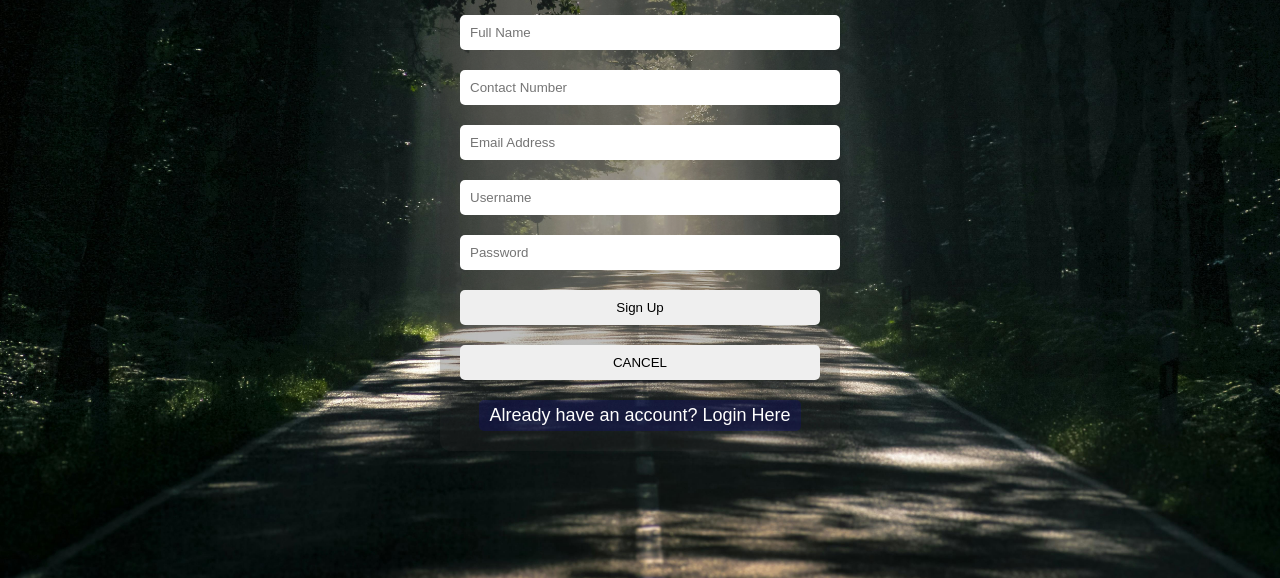
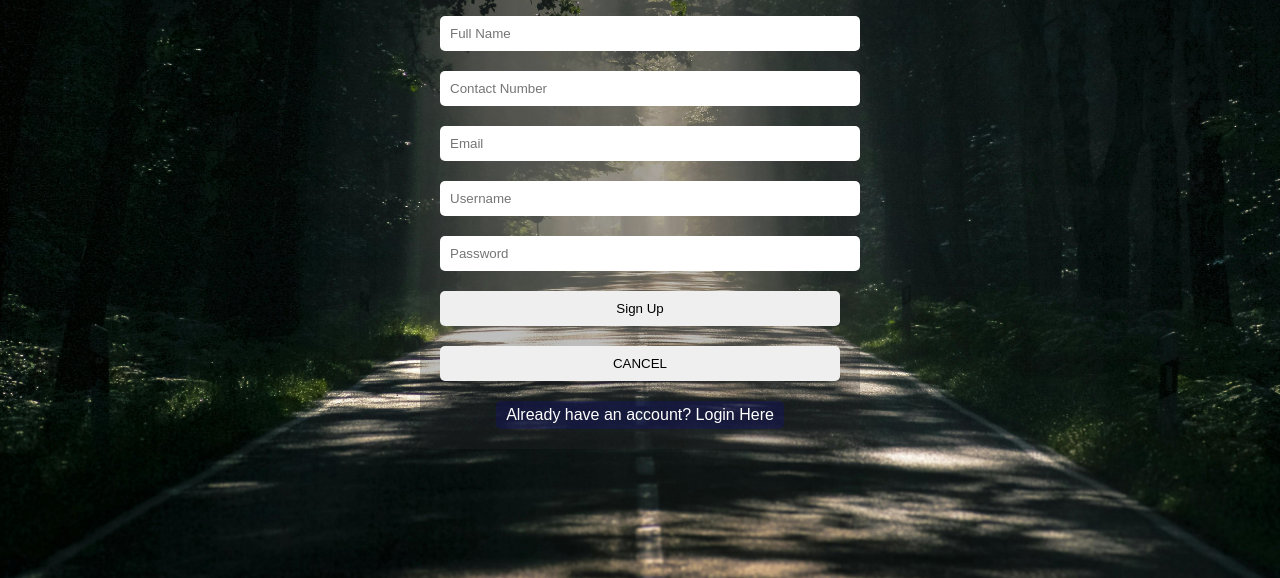
Before and after one commit to rjyu04-dot/VAAS, a plain HTML site: page sign.html in a window 1280 px wide. Shown: the part 222-800 px from the top of the page. Drawn offline with nearby package versions, Linux system fonts and the light colour scheme.

Commit message:
Update design and script sign.html index.html dashboard.html

```diff
--- a/sign.html
+++ b/sign.html
@@ -4,63 +4,25 @@
 <meta charset="UTF-8">
 <title>Sign-Up</title>
 <style>
-        @keyframes fadeIn {
-            0% { opacity: 0; transform: translateX(-300px); }
-            100% { opacity: 1; transform: translateY(0); }
-        }
-        body {
-            font-family: Arial;
-            background: url("uwp4981789.jpeg") no-repeat center center fixed;
-            background-size: cover;
-            display: flex;
-            justify-content: center;
-            align-items: center;
-            min-height: 100vh;
-            margin: 0;
-        }
-        .container {
-            width: 95%;
-            max-width: 400px;
-            padding: 20px;
-            background: rgba(41, 40, 40, 0.3);
-            border-radius: 10px;
-            box-shadow: 0 0 10px rgba(0,0,0,0.1);
-            box-sizing: border-box;
-            text-align: center;
-            animation: fadeIn 1s ease-in-out;
-        }
-        .container input {
-            width: 100%;
-            padding: 10px;
-            margin: 10px 0;
-            border: none;
-            border-radius: 5px;
-        }
-        .container a {
-            display: inline-block;
-            margin-top: 10px;
-            background-color: rgba(8, 4, 247, 0.137);
-            color: white;
-            font-size: 18px;
-            text-decoration: none;
-            padding: 5px 10px;
-            border-radius: 5px;
-        }
+body { font-family: Arial; background: url("uwp4981789.jpeg") no-repeat center center fixed; background-size: cover; display:flex; justify-content:center; align-items:center; height:100vh; margin:0;}
+.container { width: 95%; max-width: 400px; padding: 20px; background: rgba(41,40,40,0.3); border-radius:10px; text-align:center;}
+.container input { width:100%; padding:10px; margin:10px 0; border-radius:5px; border:none;}
+.container a { display:inline-block; margin-top:10px; background-color: rgba(8,4,247,0.137); color:white; text-decoration:none; padding:5px 10px; border-radius:5px;}
 </style>
 </head>
 <body>
 <div class="container">
-        <h1 style="color: white; font-size: 32px;">SIGN-UP</h1>
+<h1 style="color:white;">SIGN-UP</h1>
 <form id="signupForm">
 <input type="text" id="fn" placeholder="Full Name" required>
 <input type="text" id="cn" placeholder="Contact Number" required>
-            <input type="email" id="email" placeholder="Email Address" required>
+<input type="email" id="email" placeholder="Email" required>
 <input type="text" id="username" placeholder="Username" required>
 <input type="password" id="password" placeholder="Password" required>
 <input type="submit" value="Sign Up">
 <input type="reset" value="CANCEL">
 </form>
-        <a href="index.html">Already have an account? Login Here</a>
+<a href="login.html">Already have an account? Login Here</a>
 </div>
 
 <script src="https://cdn.jsdelivr.net/npm/@supabase/supabase-js@2"></script>
@@ -71,30 +33,43 @@ const supabase = supabase.createClient(
 );
 
 document.getElementById("signupForm").addEventListener("submit", async (e)=>{
-    e.preventDefault();
+    e.preventDefault(); // prevents refresh
+
     const fn = document.getElementById("fn").value.trim();
     const cn = document.getElementById("cn").value.trim();
     const email = document.getElementById("email").value.trim();
     const username = document.getElementById("username").value.trim();
     const password = document.getElementById("password").value.trim();
 
+    if(!fn || !cn || !email || !username || !password){
+        alert("All fields are required");
+        return;
+    }
+
     // Check duplicate username
-    const { data: existing } = await supabase
+    const { data: existing, error: checkError } = await supabase
         .from("users")
         .select("username")
         .eq("username", username);
+
+    if(checkError){
+        console.error(checkError);
+        alert("Error checking username");
+        return;
+    }
 
     if(existing.length > 0){
         alert("Username already exists!");
         return;
     }
 
-    const { error } = await supabase
+    // Insert user
+    const { error: insertError } = await supabase
         .from("users")
-        .insert([{ full_name: fn, contact_number: cn, email: email, username: username, password: password }]);
+        .insert([{ full_name: fn, contact_number: cn, email, username, password }]);
 
-    if(error){
-        console.error(error);
+    if(insertError){
+        console.error(insertError);
         alert("Sign-up failed");
     } else {
         alert("Signup successful!");
```
Also changed, not shown: index.html (+6 -44 lines). Lines whose indentation alone changed are shown as unchanged.
